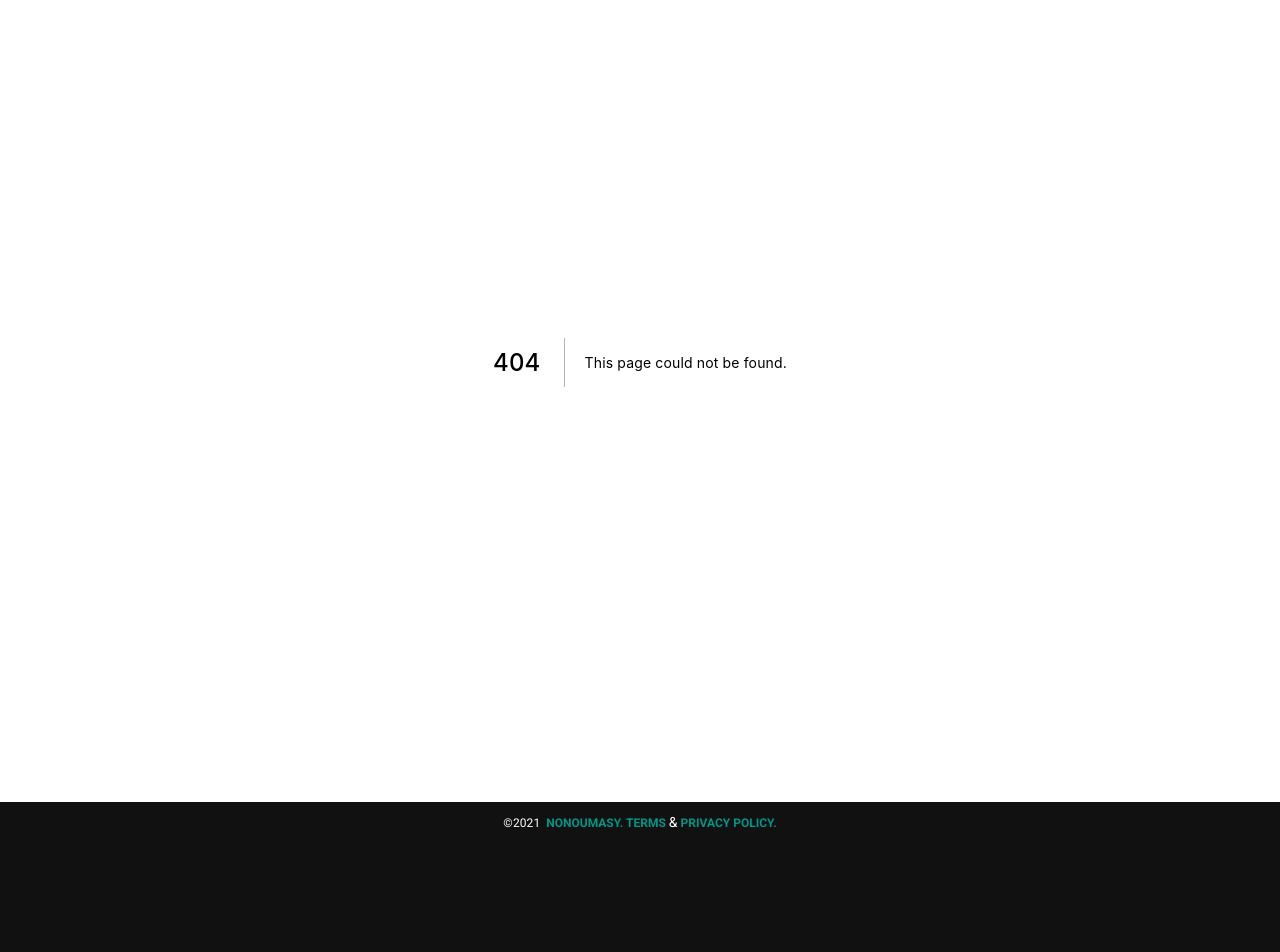
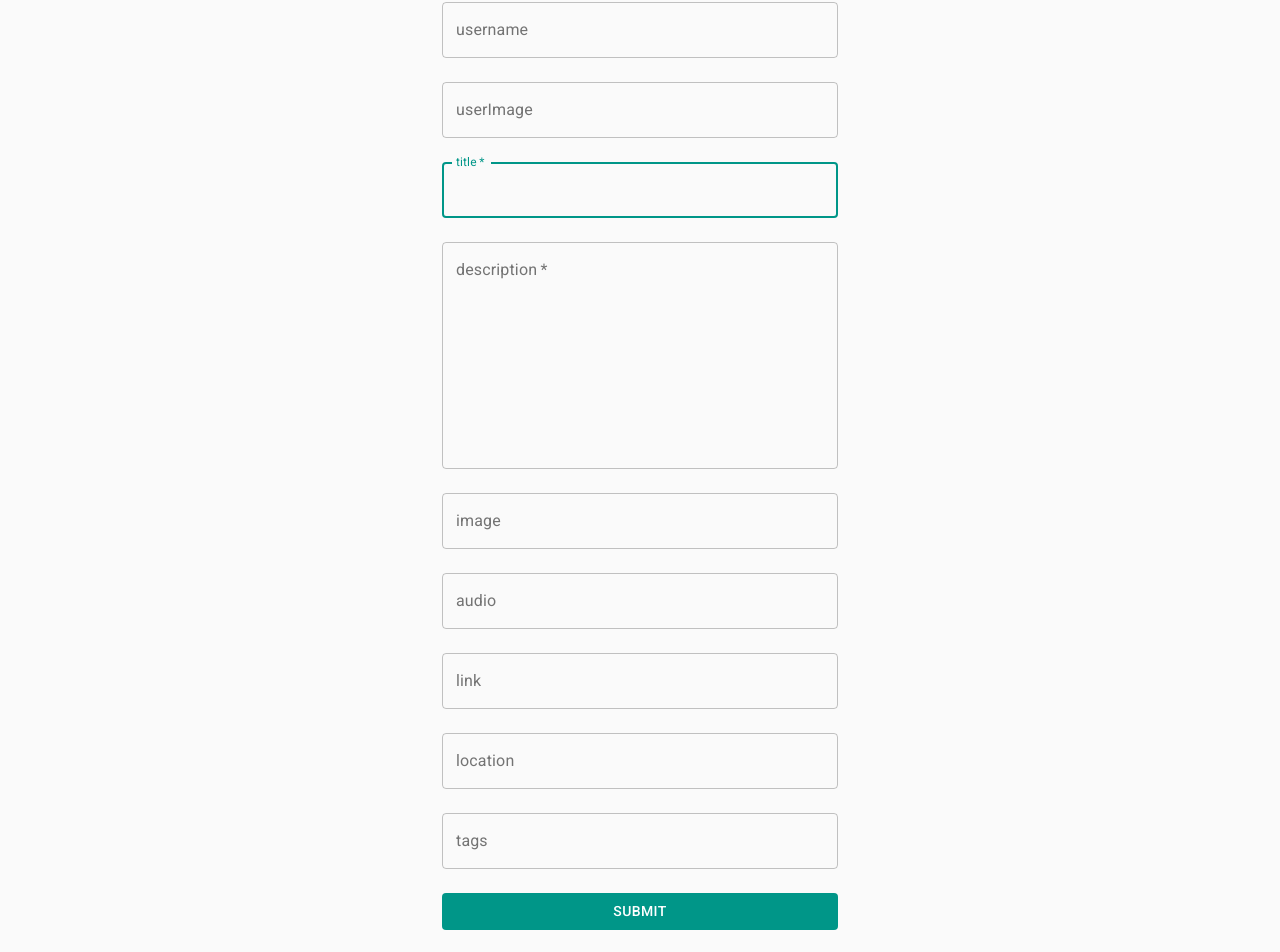
Before and after one commit to maxivarela/traveltips, a Next.js app: page /edit in a window 1280 px wide. Before the commit this address had no page. Shown: the part 142-1094 px from the top of the page. Before the commit the page ends 984 px from the top, so only its background shows below. Built offline with nearby package versions, Linux system fonts and the light colour scheme.

Commit message:
added createdAt and updatedAt

```diff
--- /dev/null
+++ b/pages/edit/index.js
@@ -0,0 +1,167 @@
+import { useState, useEffect, useCallback } from 'react'
+import { useForm } from 'react-hook-form';
+import { useRouter } from 'next/router'
+// import { editTip } from '../api'
+import { EscFunctionToCancel } from '../../components/shared/SharedComponents';
+
+import { makeStyles } from '@material-ui/core/styles';
+import {
+    Button,
+    Container,
+    TextField,
+    Typography,
+} from '@material-ui/core/'
+
+export default function Edit ({query}) {
+    const classes = useStyles();
+    const router = useRouter()
+
+    const [data, setData] = useState({})
+    // const [latitude, setLatitude] = useState(null)
+    // const [longitude, setLongitude] = useState(null)
+
+    const { register, handleSubmit, formState: { errors }, reset } = useForm()
+
+    const addComplete = useCallback(() => {
+        reset()
+        router.back()
+    }, [reset])
+
+    useEffect(() => {
+        data?.title &&
+            editTip(data, addComplete)
+    }, [setData, data, addComplete])
+
+    const onSubmit = (data) => {
+        setData(data)
+    }
+
+    const handleCancel = () => {
+        router.back()
+    };
+
+    EscFunctionToCancel()
+
+    return (
+        <Container component="main" maxWidth="xs">
+
+            <form onSubmit={handleSubmit(onSubmit)} autoComplete="off">
+                <Typography className='formTitle'>
+                    Edit Tip
+                </Typography>
+
+                <div>
+                    <TextField
+                        variant='outlined'
+                        margin="normal"
+                        fullWidth
+                        label="username"
+                        {...register("username")}
+                    />
+                </div>
+                <div>
+                    <TextField
+                        variant='outlined'
+                        margin="normal"
+                        fullWidth
+                        label="userImage"
+                        {...register("userImage")}
+                    />
+                </div>
+                <div>
+                    <TextField
+                        variant='outlined'
+                        margin="normal"
+                        required
+                        fullWidth
+                        label="title"
+                        autoFocus
+                        {...register("title", { required: true })}
+                    />
+                </div>
+                <div>
+                    <TextField
+                        variant='outlined'
+                        margin="normal"
+                        required
+                        fullWidth
+                        multiline
+                        rows={10}
+                        label="description"
+                        {...register("description", { required: true })}
+                    />
+                </div>
+                <div>
+                    <TextField
+                        variant='outlined'
+                        margin="normal"
+                        fullWidth
+                        label="image"
+                        {...register("image")}
+                    />
+                </div>
+                <div>
+                    <TextField
+                        variant='outlined'
+                        margin="normal"
+                        fullWidth
+                        label="audio"
+                        {...register("audio")}
+                    />
+                </div>
+                <div>
+                    <TextField
+                        variant='outlined'
+                        margin="normal"
+                        fullWidth
+                        label="link"
+                        {...register("link")}
+                    />
+                </div>
+                <div>
+                    <TextField
+                        variant='outlined'
+                        margin="normal"
+                        fullWidth
+                        label="location"
+                        {...register("location")}
+                    />
+                </div>
+                <div>
+                    <TextField
+                        variant='outlined'
+                        margin="normal"
+                        fullWidth
+                        label="tags"
+                        {...register("tags")}
+                    />
+                </div>
+
+                <Button
+                    type="submit"
+                    variant="contained"
+                    fullWidth
+                    disableElevation
+                    color="primary"
+                    className={classes.submit}
+                >
+                    Submit
+                    </Button>
+
+                <Button
+                    fullWidth
+                    onClick={handleCancel}
+                    className={classes.submit}
+                >
+                    Cancel
+                </Button>
+            </form>
+        </Container>
+    );
+}
+
+const useStyles = makeStyles((theme) => ({
+    submit: {
+        margin: theme.spacing(2, 0, 0),
+    },
+}));
```
Also changed, not shown: pages/api.js (+39 -0 lines), pages/tips/[id].js (+16 -10 lines).
